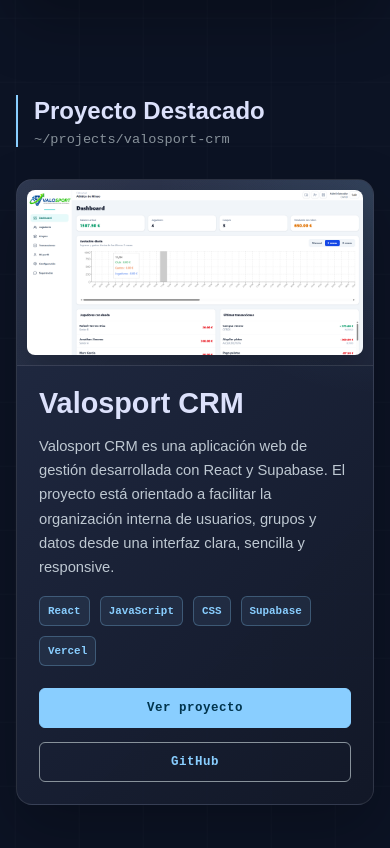
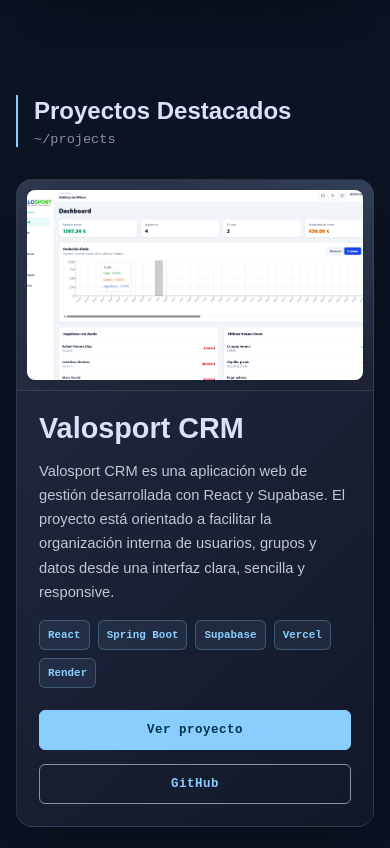
Before and after one commit to Rauljouman/portafolio, a React (Vite) app: page / in a window 390 px wide. Shown: the part 1149-1997 px from the top of the page. Built offline with nearby package versions, Linux system fonts and the light colour scheme.

Commit message:
Nuevo proyecto añadido

```diff
--- a/src/components/Contact/Contact.jsx
+++ b/src/components/Contact/Contact.jsx
@@ -4,11 +4,10 @@
   return (
     <section className="contact section reveal" id="contact">
       <div className="contact__header">
-        <h2>¿Hablamos?</h2>
+        <h2>¡Hablemos!</h2>
         <p>
           Estoy abierto a nuevas oportunidades como desarrollador junior,
-          especialmente en posiciones relacionadas con backend, full stack,
-          desarrollo web o soporte técnico orientado a entornos tecnológicos.
+          especialmente en posiciones relacionadas con backend o full stack.
         </p>
       </div>
 
@@ -34,7 +33,7 @@
           />
 
           <div className="contact-form__group">
-            <label htmlFor="name">Nombre_</label>
+            <label htmlFor="name">Nombre</label>
             <input
               id="name"
               name="name"
@@ -50,13 +49,13 @@
               id="email"
               name="email"
               type="email"
-              placeholder="tu@email.com"
+              placeholder="usuario@email.com"
               required
             />
           </div>
 
           <div className="contact-form__group">
-            <label htmlFor="subject">Asunto_</label>
+            <label htmlFor="subject">Asunto</label>
             <input
               id="subject"
               name="subject"
@@ -67,7 +66,7 @@
           </div>
 
           <div className="contact-form__group">
-            <label htmlFor="message">Mensaje_</label>
+            <label htmlFor="message">Mensaje</label>
             <textarea
               id="message"
               name="message"
--- a/src/components/Hero/Hero.jsx
+++ b/src/components/Hero/Hero.jsx
@@ -10,11 +10,11 @@
 
         <h1>Raül Jouman</h1>
 
-        <h2>Desarrollador Backend / Full Stack Junior</h2>
+        <h2>Desarrollador Backend</h2>
 
         <p className="hero__description">
           Creo aplicaciones web, APIs y soluciones de gestión con tecnologías
-          como React, C#, .NET, Java, Spring Boot y bases de datos SQL/NoSQL.
+          con Spring Boot, .Net y React.
           Me enfoco en construir proyectos funcionales, bien estructurados y
           orientados a resolver problemas reales.
         </p>
--- a/src/components/Navbar/Navbar.jsx
+++ b/src/components/Navbar/Navbar.jsx
@@ -48,7 +48,6 @@
     <header className="navbar">
       <nav className="navbar__content">
         <a href="#about" className="navbar__logo" onClick={closeMenu}>
-          Raül Jouman
         </a>
 
         <button
--- a/src/components/Project/Project.css
+++ b/src/components/Project/Project.css
@@ -9,21 +9,28 @@
   justify-items: center;
 }
 
+/* CARD */
 .project-card {
   position: relative;
   width: 100%;
   max-width: 1180px;
+  height: 350px;
+
   margin: 0 auto;
+
   display: grid;
-  grid-template-columns: 1fr;
+  grid-template-columns: 1fr 1fr;
+
   background: linear-gradient(
     135deg,
     rgba(35, 45, 70, 0.96),
     rgba(18, 24, 40, 0.98)
   );
+
   border: 1px solid var(--outline-light);
   border-radius: 20px;
   overflow: hidden;
+
   box-shadow: 0 24px 60px rgba(0, 0, 0, 0.24);
 }
 
@@ -31,13 +38,19 @@
   content: "";
   position: absolute;
   inset: 0;
+
   background:
     radial-gradient(
       circle at top right,
       rgba(137, 206, 255, 0.12),
       transparent 30%
     ),
-    linear-gradient(to bottom, rgba(255, 255, 255, 0.02), transparent 28%);
+    linear-gradient(
+      to bottom,
+      rgba(255, 255, 255, 0.02),
+      transparent 28%
+    );
+
   pointer-events: none;
   z-index: 0;
 }
@@ -47,32 +60,43 @@
   z-index: 1;
 }
 
-/* Zona de imagen */
+/* ZONA DE IMAGEN */
 .project-card__visual {
   width: 100%;
+  height: 100%;
+
   padding: 10px;
+
   background: linear-gradient(
     135deg,
     rgba(255, 255, 255, 0.045),
     rgba(255, 255, 255, 0.015)
   );
+
   display: flex;
   align-items: center;
   justify-content: center;
+
   overflow: hidden;
+
+  border-right: 1px solid rgba(255, 255, 255, 0.08);
 }
 
+/* IMAGEN CON TAMAÑO FIJO */
 .project-card__image {
   width: 100%;
-  max-width: 790px;
-  height: auto;
-  object-fit: contain;
+  height: 260px;
+
+  object-fit: cover;
   object-position: center;
+
   display: block;
+
   border-radius: 14px;
-  background: transparent;
   border: none;
+
   box-shadow: 0 14px 35px rgba(0, 0, 0, 0.18);
+
   transition:
     transform 0.35s ease,
     box-shadow 0.35s ease;
@@ -80,12 +104,16 @@
 
 .project-card:hover .project-card__image {
   transform: translateY(-2px) scale(1.01);
+
   box-shadow: 0 20px 45px rgba(0, 0, 0, 0.22);
 }
 
-/* Contenido */
+/* CONTENIDO */
 .project-card__info {
+  height: 100%;
+
   padding: 28px 34px;
+
   display: flex;
   flex-direction: column;
   justify-content: center;
@@ -93,32 +121,43 @@
 
 .project-card__version {
   display: inline-block;
+
   color: var(--primary);
+
   font-family: "Courier New", monospace;
   font-size: 0.78rem;
   font-weight: 700;
+
   margin-bottom: 10px;
 }
 
 .project-card__info h3 {
   color: var(--text-main);
+
   font-size: clamp(1.8rem, 3vw, 2.4rem);
   line-height: 1.1;
+
   margin-bottom: 14px;
 }
 
 .project-card__description {
   color: var(--text-soft);
+
   font-size: 1rem;
   line-height: 1.6;
+
   margin-bottom: 16px;
+
   max-width: 520px;
 }
 
+/* TECNOLOGÍAS */
 .project-card__techs {
   display: flex;
   flex-wrap: wrap;
-  gap: 10px;
+
+  gap: 8px;
+
   margin-top: 4px;
   margin-bottom: 22px;
 }
@@ -127,21 +166,30 @@
   display: inline-flex;
   align-items: center;
   justify-content: center;
+
   min-height: 30px;
-  padding: 6px 12px;
+
+  padding: 6px 10px;
+
   background: rgba(137, 206, 255, 0.08);
+
   border: 1px solid rgba(137, 206, 255, 0.28);
   border-radius: 6px;
+
   color: var(--primary);
+
   font-family: "Courier New", monospace;
-  font-size: 0.74rem;
+  font-size: 0.7rem;
   font-weight: 700;
+
   white-space: nowrap;
 }
 
+/* BOTONES */
 .project-card__actions {
   display: flex;
   flex-wrap: wrap;
+
   gap: 14px;
 }
 
@@ -149,13 +197,19 @@
   display: inline-flex;
   align-items: center;
   justify-content: center;
+
   min-height: 40px;
+
   padding: 9px 16px;
+
   border-radius: 6px;
+
   font-family: "Courier New", monospace;
   font-size: 0.78rem;
   font-weight: 700;
+
   letter-spacing: 0.04em;
+
   transition:
     background 0.2s ease,
     color 0.2s ease,
@@ -168,82 +222,75 @@
   transform: translateY(-1px);
 }
 
+/* BOTÓN PRINCIPAL */
 .project-card__btn--primary {
   background: var(--primary);
   color: var(--primary-dark);
+
   border: 1px solid var(--primary);
 }
 
 .project-card__btn--primary:hover {
   background: rgba(137, 206, 255, 0.12);
+
   color: var(--primary);
+
   border-color: var(--primary);
+
   box-shadow: 0 0 0 3px rgba(137, 206, 255, 0.08);
 }
 
+/* BOTÓN SECUNDARIO */
 .project-card__btn--secondary {
   background: transparent;
+
   color: var(--primary);
+
   border: 1px solid var(--text-muted);
 }
 
 .project-card__btn--secondary:hover {
   background: rgba(137, 206, 255, 0.1);
+
   color: var(--primary);
+
   border-color: var(--primary);
+
   box-shadow: 0 0 0 3px rgba(137, 206, 255, 0.06);
 }
 
-/* Escritorio */
-@media (min-width: 950px) {
+/* TABLET */
+@media (max-width: 949px) {
   .project-card {
-    grid-template-columns: 1.1fr 0.9fr;
-    max-width: 1180px;
-    min-height: 340px;
+    max-width: 820px;
+
+    height: auto;
+
+    grid-template-columns: 1fr;
   }
 
   .project-card__visual {
-    padding: 10px;
-    border-right: 1px solid rgba(255, 255, 255, 0.08);
-  }
+    height: auto;
 
-  .project-card__image {
-    max-width: 800px;
-  }
+    padding: 18px;
 
-  .project-card__info {
-    padding: 30px 38px;
-  }
+    border-right: none;
 
-  .project-card__techs {
-    flex-wrap: nowrap;
-    gap: 8px;
-    margin-bottom: 22px;
-  }
-
-  .project-card__techs span {
-    font-size: 0.7rem;
-    padding: 6px 10px;
-  }
-}
-
-/* Tablet */
-@media (max-width: 949px) {
-  .project-card {
-    max-width: 820px;
-  }
-
-  .project-card__visual {
-    padding: 18px;
     border-bottom: 1px solid rgba(255, 255, 255, 0.08);
   }
 
   .project-card__image {
-    max-width: 760px;
+    width: 100%;
+    height: 320px;
+
+    object-fit: cover;
+
     border-radius: 12px;
   }
 
   .project-card__info {
+    height: auto;
+
     padding: 30px;
   }
 
@@ -252,10 +299,12 @@
   }
 }
 
-/* Móvil */
+/* MÓVIL */
 @media (max-width: 600px) {
   .project-card {
     border-radius: 16px;
+
+    height: auto;
   }
 
   .project-card__visual {
@@ -263,7 +312,11 @@
   }
 
   .project-card__image {
-    max-width: 100%;
+    width: 100%;
+    height: 220px;
+
+    object-fit: cover;
+
     border-radius: 10px;
   }
 
@@ -293,13 +346,15 @@
   }
 }
 
-/* Móvil pequeño */
+/* MÓVIL PEQUEÑO */
 @media (max-width: 420px) {
   .project-card__visual {
     padding: 10px;
   }
 
   .project-card__image {
+    height: 190px;
+
     border-radius: 8px;
   }
 
@@ -317,6 +372,7 @@
 
   .project-card__techs span {
     font-size: 0.68rem;
+
     padding: 5px 8px;
   }
 }
--- a/src/components/Project/Project.jsx
+++ b/src/components/Project/Project.jsx
@@ -1,15 +1,21 @@
+
 import "./Project.css";
 
 function Project() {
+
   return (
     <section className="project section reveal" id="projects">
+
       <div className="section-heading">
-        <h2>Proyecto Destacado</h2>
-        <p>~/projects/valosport-crm</p>
+        <h2>Proyectos Destacados</h2>
+        <p>~/projects</p>
       </div>
 
       <div className="project__grid">
+
+        {/* VALOSPORT CRM */}
         <article className="project-card card-hover">
+
           <div className="project-card__visual">
             <img
               src="/valosportfoto.png"
@@ -19,26 +25,25 @@
           </div>
 
           <div className="project-card__info">
+
             <div>
               <h3>Valosport CRM</h3>
 
               <p className="project-card__description">
-                Valosport CRM es una aplicación web de gestión desarrollada con
-                React y Supabase. El proyecto está orientado a facilitar la
-                organización interna de usuarios, grupos y datos desde una
-                interfaz clara, sencilla y responsive.
+                Valosport CRM es una aplicación web de gestión desarrollada con React y Supabase. El proyecto está orientado a facilitar la organización interna de usuarios, grupos y datos desde una interfaz clara, sencilla y responsive.
               </p>
 
               <div className="project-card__techs">
                 <span>React</span>
-                <span>JavaScript</span>
-                <span>CSS</span>
+                <span>Spring Boot</span>
                 <span>Supabase</span>
                 <span>Vercel</span>
+                <span>Render</span>
               </div>
             </div>
 
             <div className="project-card__actions">
+
               <a
                 href="https://valosport-crm.vercel.app/login"
                 className="project-card__btn project-card__btn--primary"
@@ -56,10 +61,71 @@
               >
                 GitHub
               </a>
+
             </div>
+
           </div>
+
         </article>
+
+
+        {/* PADELRENT */}
+        <article className="project-card card-hover">
+
+          <div className="project-card__visual">
+            <img
+              src="/padelrent.png"
+              alt="Captura de pantalla de PadelRent"
+              className="project-card__image"
+            />
+          </div>
+
+          <div className="project-card__info">
+
+            <div>
+              <h3>PadelRent</h3>
+
+              <p className="project-card__description">
+                PadelRent es una aplicación web Full Stack para la reserva de pistas de pádel. Permite consultar la disponibilidad, gestionar reservas y acceder a un espacio personal de usuario. Desarrollada con React y ASP.NET Core, integra una API REST y una base de datos PostgreSQL para gestionar la información de la aplicación. Integración de pagos gracias Stripe.
+              </p>
+
+              <div className="project-card__techs">
+                <span>React</span>
+                <span>.Net</span>
+                <span>Vercel</span>
+                <span>Render</span>
+                <span>Supabase</span>
+              </div>
+            </div>
+
+            <div className="project-card__actions">
+
+                <a
+                  href="https://padelrent.vercel.app/"
+                  className="project-card__btn project-card__btn--primary"
+                  target="_blank"
+                  rel="noreferrer"
+                >
+                  Ver proyecto
+                </a>
+
+                <a
+                  href="https://github.com/Rauljouman/PadelRent"
+                  className="project-card__btn project-card__btn--secondary"
+                  target="_blank"
+                  rel="noreferrer"
+                >
+                  GitHub
+                </a>
+
+            </div>
+
+          </div>
+
+        </article>
+
       </div>
+
     </section>
   );
 }
```
Also changed, not shown: public/fotoYo.png (added), 1 other file (tests, documents, lock files or other folders).
